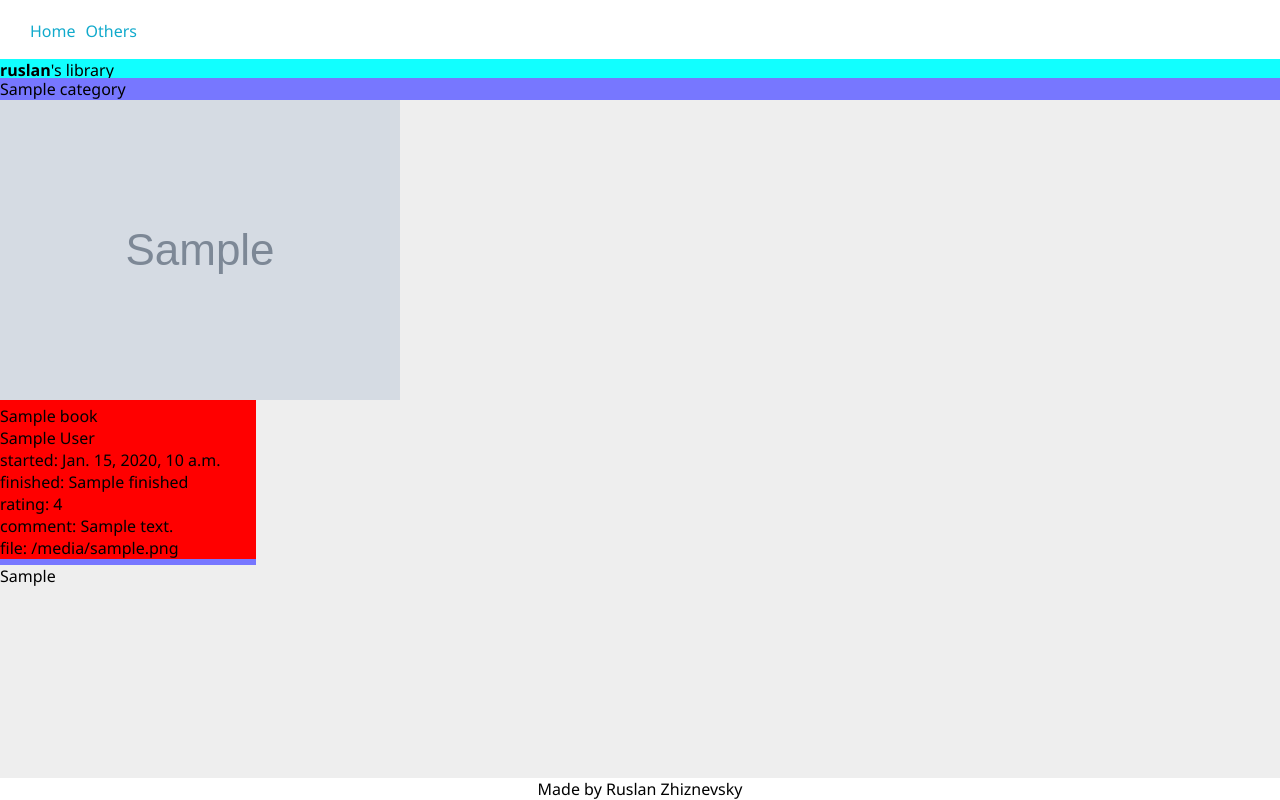
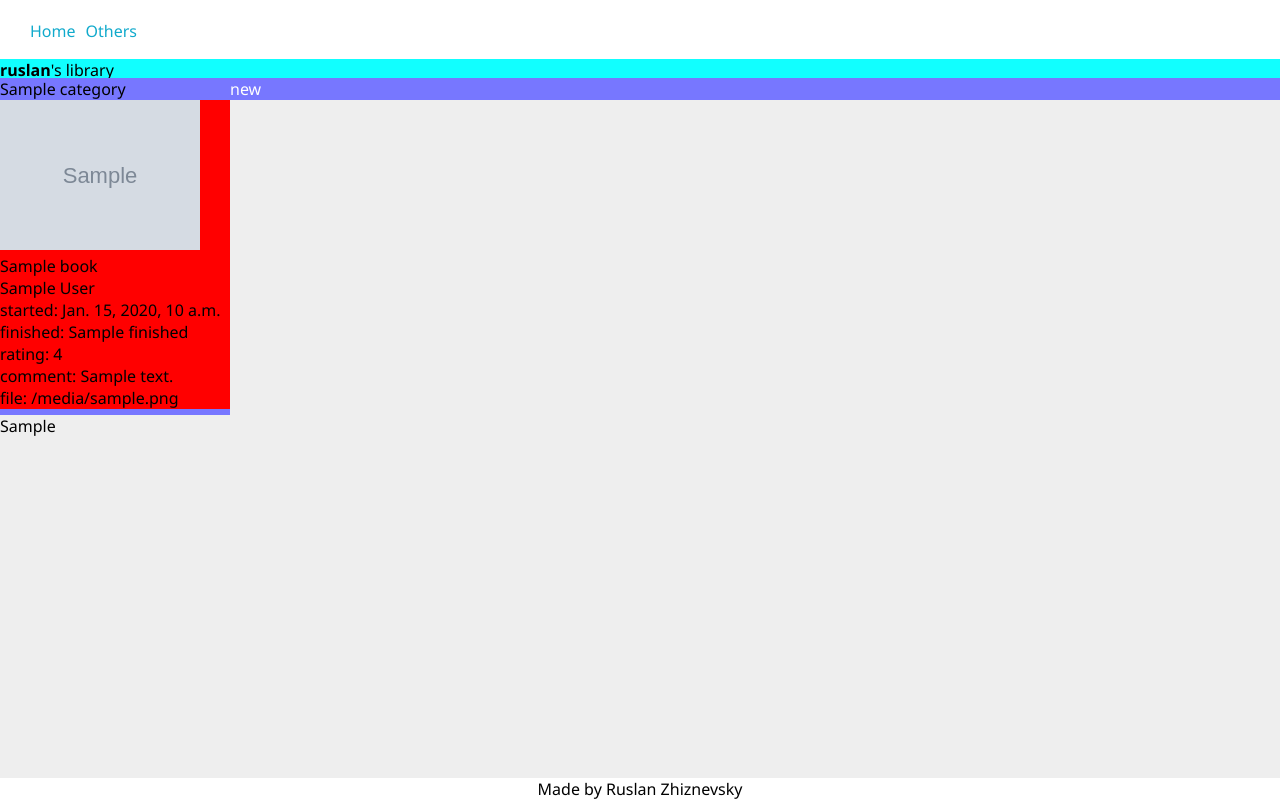
Before and after one commit to RuslanZhiznevsky/my_lib, a Django app: template library/templates/all_books.html in a window 1280 px wide. Run offline with Django 4.2, Linux system fonts and the light colour scheme; data comes from the database, SQL or seed files in the repository; both versions use the stored data as it was after the commit; tables that the repository leaves empty hold one stand-in row (values such as "Sample post"); the template is opened without the code that fills it: values that come from a table or form of the project are taken from there, most other values are stand-ins (such as "Sample title", 1, 10 or a date in 2020); grey boxes marked "Sample" are stand-in pictures.

Commit message:
minor changes

```diff
--- a/library/static/library/all_books.css
+++ b/library/static/library/all_books.css
@@ -9,9 +9,12 @@
     background-color: #77f;
 }
 
+img{
+    height: 150px;
+    align-items: center;
+}
+
 .books_conteiner{
-    margin-top: 78px;
-
     display: flex;
     flex-direction: row;
     align-items: flex-start;
@@ -26,8 +29,7 @@
 }
 
 .col{
-    width: 20vw;
-    min-width: 230px;
+    width: 230px;
     flex-shrink: 0;
 }
 
--- a/library/static/library/base.css
+++ b/library/static/library/base.css
@@ -37,6 +37,7 @@ li{
 main{
     width: min-content;
     min-width: 100vw;
+    padding-top: 78px;
 }
 
 .viewed_user{
@@ -46,9 +47,14 @@ main{
     width: 100vw;
 }
 
-a {
+header a {
     text-decoration: none;
     color: #1ac
+}
+
+a{
+    text-decoration: none;
+    color: white;
 }
 
 footer{
--- a/library/templates/all_books.html
+++ b/library/templates/all_books.html
@@ -20,6 +20,7 @@
         {{ category }}<br>
     </div>
     {% endfor %}
+    <div class="categories_header col"><a href="{% url 'new_category' %}">new</a></div>
 </div>
 
 <div class="books_conteiner">
--- a/library/templates/new_category.html
+++ b/library/templates/new_category.html
@@ -7,6 +7,10 @@
         <link href="css/style.css" rel="stylesheet">
     </head>
     <body>
-        {{ new_category_form }}
+        <form method="POST" name="new_category_form">
+            {% csrf_token %}
+            {{ new_category_form }}
+            <button type="submit">submit</button>
+        </form>
     </body>
 </html>
```
Also changed, not shown: db.sqlite3.
